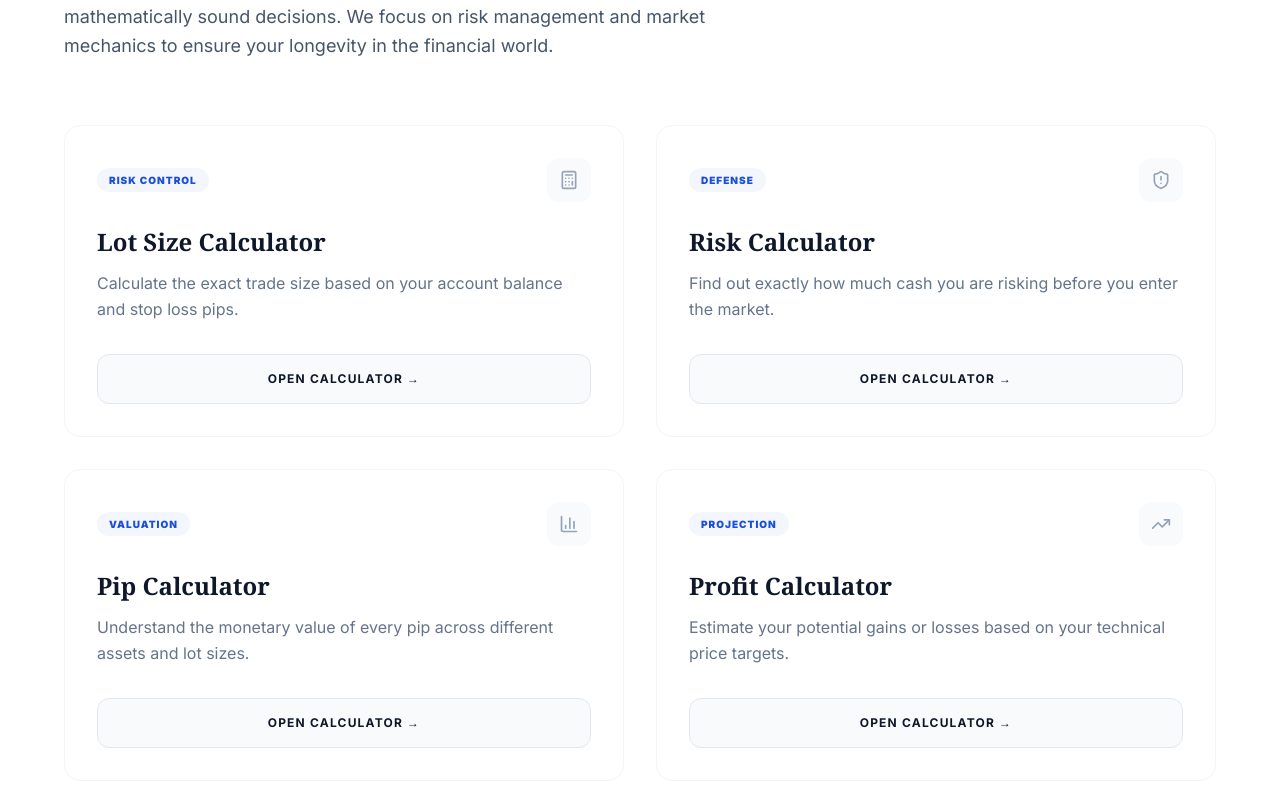
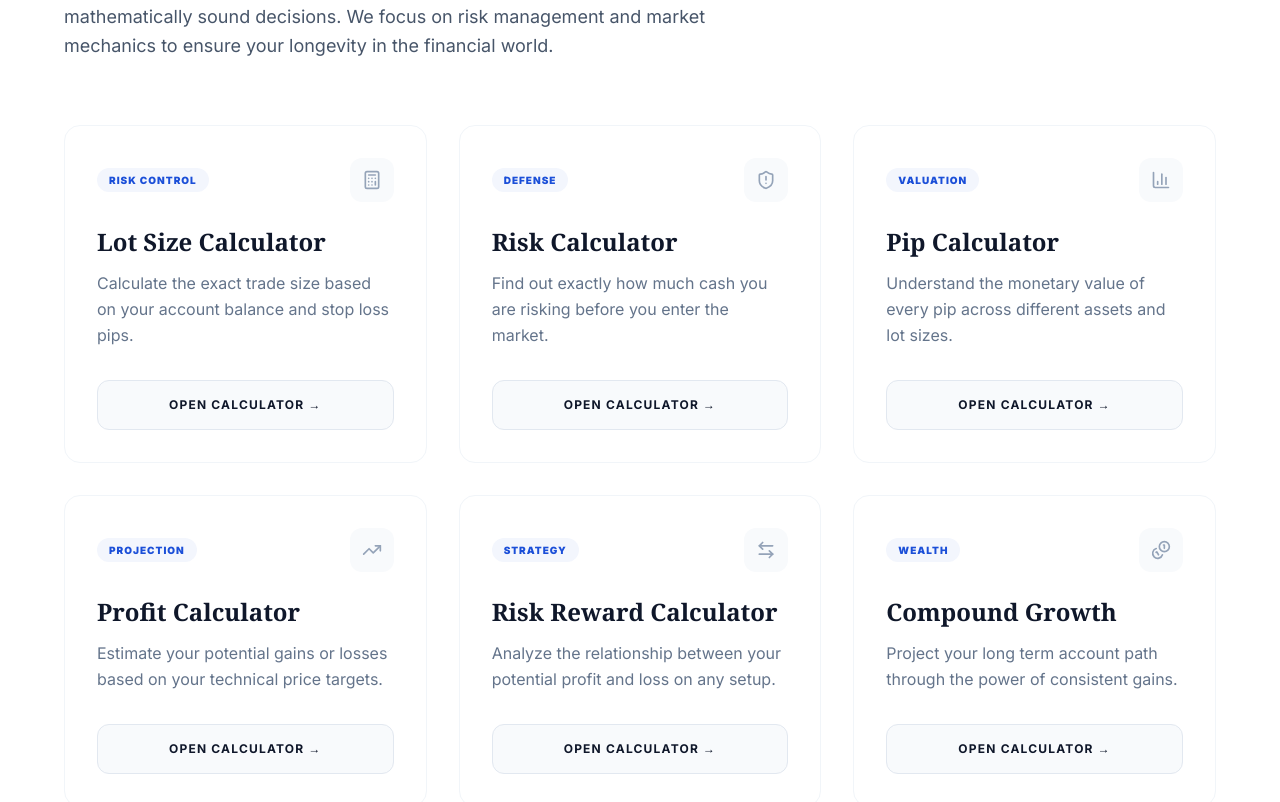
Before and after one commit to Dzuhaib/usman-trades-blog, a Next.js app: page /tools in a window 1280 px wide. Shown: the part 383-1185 px from the top of the page. Built offline with nearby package versions, Linux system fonts and the light colour scheme; no server answers.

Commit message:
style: update tools grid to 3 columns on desktop for better density

```diff
--- a/app/tools/page.tsx
+++ b/app/tools/page.tsx
@@ -106,7 +106,7 @@
       </header>
 
       {/* Grid of Tools */}
-      <div className="grid grid-cols-1 gap-8 md:grid-cols-2">
+      <div className="grid grid-cols-1 md:grid-cols-2 lg:grid-cols-3 gap-8">
         {tools.map((tool) => (
           <article
             key={tool.title}
```
